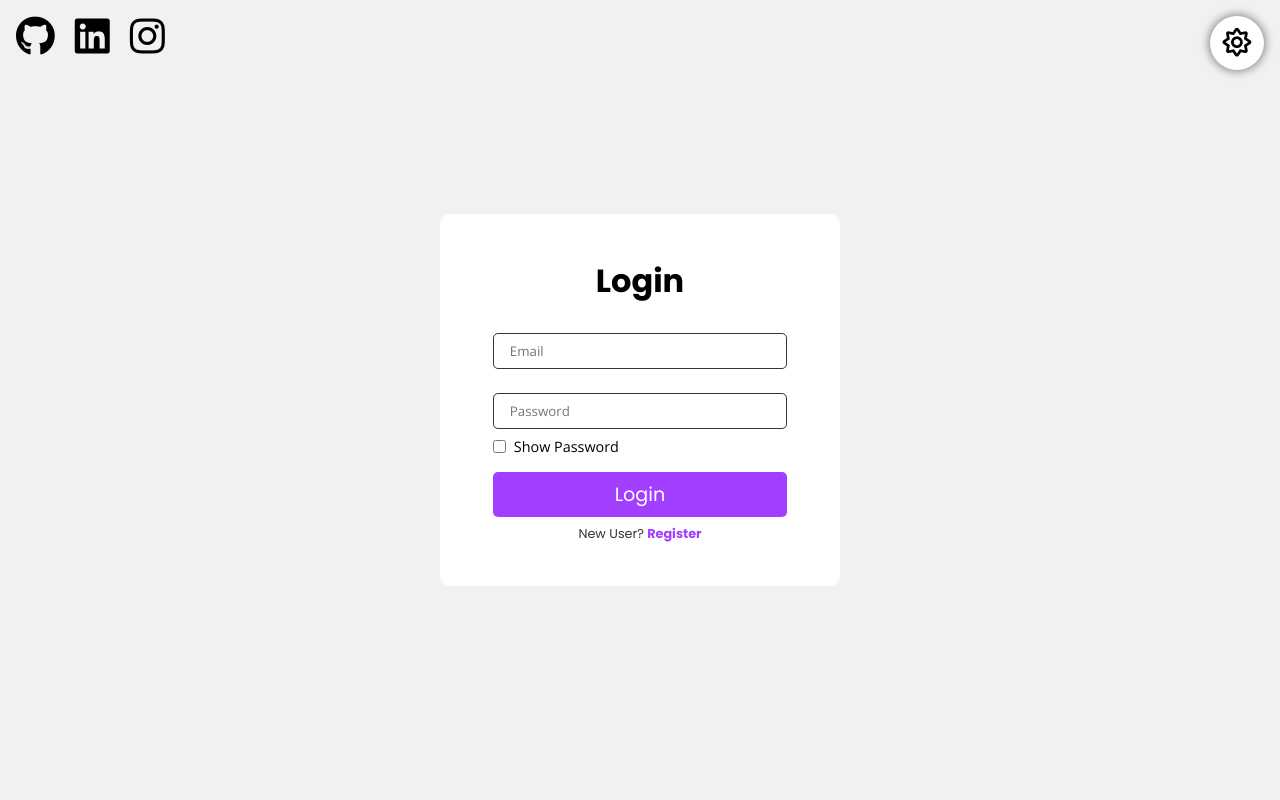
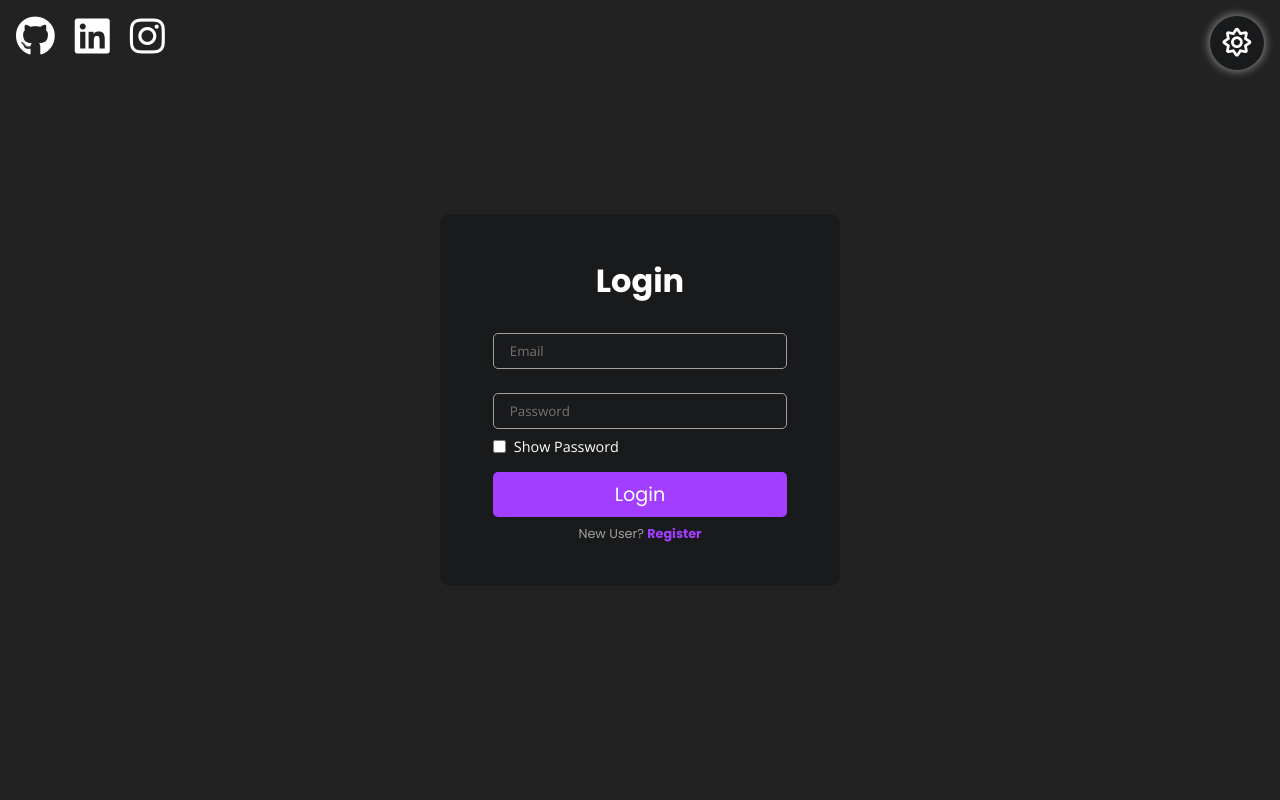
Before and after one commit to pragnesh-singh-rajput/my-portfolio, a PHP site: page /login/index.html in a window 1280 px wide. Run offline with PHP 8.4, Linux system fonts and the light colour scheme.

Commit message:
trying again

```diff
--- a/src/style.css
+++ b/src/style.css
@@ -5,14 +5,14 @@
 }
 
 :root {
-  --title: #000;
-  --background-color: #f1f1f1;
-  --login-background: #fff;
-  --border-color: #353535;
+  --title: #fff;
+  --background-color: #222222;
+  --login-background: #181a1b;
+  --border-color: #a0a0a0;
   --red: #ff3d3d;
-  --input-background: #fff;
+  --input-background: #181a1b;
   --base-color: #a23eff;
-  --shadow: 0, 0, 0;
+  --shadow: 255, 255, 255;
 }
 
 :root.dark {
```
